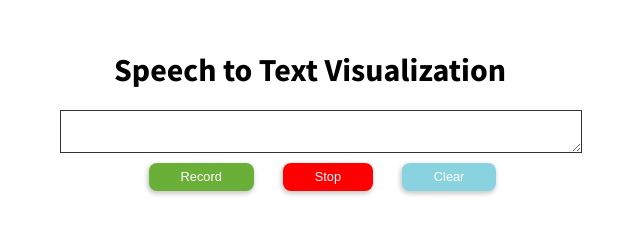
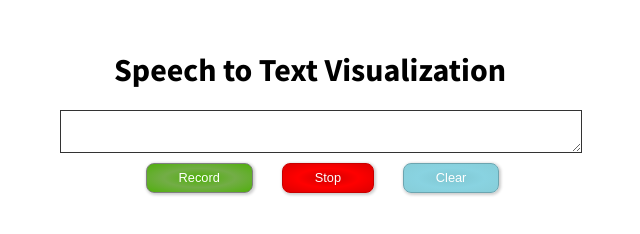
Before and after one commit to slhstudio/SD3-Demo, a website with bundled scripts: page client/audio.html in a window 1280 px wide. Shown: the whole page, without its empty margins (330-970 px from the left). Built offline with nearby package versions, Linux system fonts and the light colour scheme; no server answers.

Commit message:
styled recording buttons

```diff
--- a/client/audio-style.css
+++ b/client/audio-style.css
@@ -80,19 +80,37 @@ body {
   color: white;
   font-weight: 300;
   border: none;
-  box-shadow: -1px 2px 4px 1px rgba(0, 0, 0, 0.2);
+  box-shadow: 1px 1px 3px 1px rgba(0, 0, 0, 0.2);
+
 }
 
 #button-play-ws {
-  background-color: #6AB038;
+  border: 1px solid grey;
+  /*background-color: #6AB038;*/
+  background: #4eaf08; /* Old browsers */
+  background: -moz-radial-gradient(center, ellipse cover, #4eaf08 0%, #73ad47 48%, #50af0c 99%); /* FF3.6-15 */
+  background: -webkit-radial-gradient(center, ellipse cover, #4eaf08 0%,#73ad47 48%,#50af0c 99%); /* Chrome10-25,Safari5.1-6 */
+  background: radial-gradient(ellipse at center, #4eaf08 0%,#73ad47 48%,#50af0c 99%); /* W3C, IE10+, FF16+, Chrome26+, Opera12+, Safari7+ */
 }
 
 #button-stop-ws {
-  background-color: red;
+  border: 1px solid rgb(200, 0, 0);
+ /*background-color: red;*/
+  /* Permalink - use to edit and share this gradient: http://colorzilla.com/gradient-editor/#d10000+1,ff0000+48,db0000+100 */
+  background: #d10000; /* Old browsers */
+  background: -moz-radial-gradient(center, ellipse cover, #d10000 1%, #ff0000 48%, #db0000 100%); /* FF3.6-15 */
+  background: -webkit-radial-gradient(center, ellipse cover, #d10000 1%,#ff0000 48%,#db0000 100%); /* Chrome10-25,Safari5.1-6 */
+  background: radial-gradient(ellipse at center, #d10000 1%,#ff0000 48%,#db0000 100%); /* W3C, IE10+, FF16+, Chrome26+, Opera12+, Safari7+ */
 }
 
 #clear-all {
-  background-color: rgb(137, 211, 225);
+  border: 1px solid rgb(108, 165, 176);
+  /*background-color: rgb(137, 211, 225);*/
+  /* Permalink - use to edit and share this gradient: http://colorzilla.com/gradient-editor/#7fc6d1+0,89d3e1+51,86cdd8+100 */
+  background: #7fc6d1; /* Old browsers */
+  background: -moz-radial-gradient(center, ellipse cover, #7fc6d1 0%, #89d3e1 51%, #86cdd8 100%); /* FF3.6-15 */
+  background: -webkit-radial-gradient(center, ellipse cover, #7fc6d1 0%,#89d3e1 51%,#86cdd8 100%); /* Chrome10-25,Safari5.1-6 */
+  background: radial-gradient(ellipse at center, #7fc6d1 0%,#89d3e1 51%,#86cdd8 100%); /* W3C, IE10+, FF16+, Chrome26+, Opera12+, Safari7+ */
 }
 
 .button-demo:hover {
@@ -100,15 +118,15 @@ body {
 }
 
 #button-play-ws:hover {
-  background-color: #5B9630;
+  background: #5B9630;
 }
 
 #button-stop-ws:hover {
-  background-color:rgb(200, 0, 0);
+  background:rgb(220, 0, 0);
 }
 
 #clear-all:hover {
-  background-color: rgb(114, 175, 187);
+  background: rgb(114, 175, 187);
 }
 
 #word-cloud {
```
